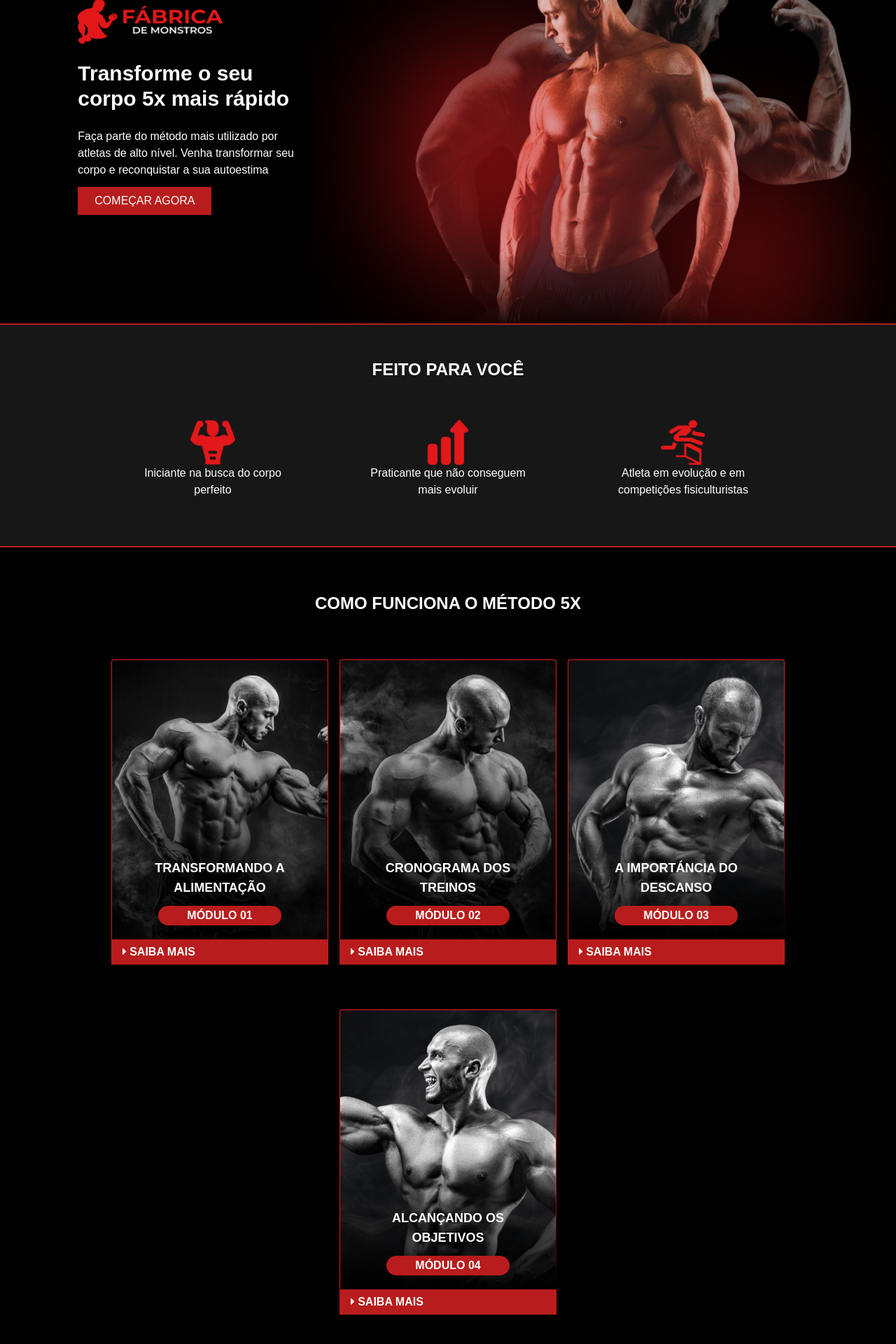
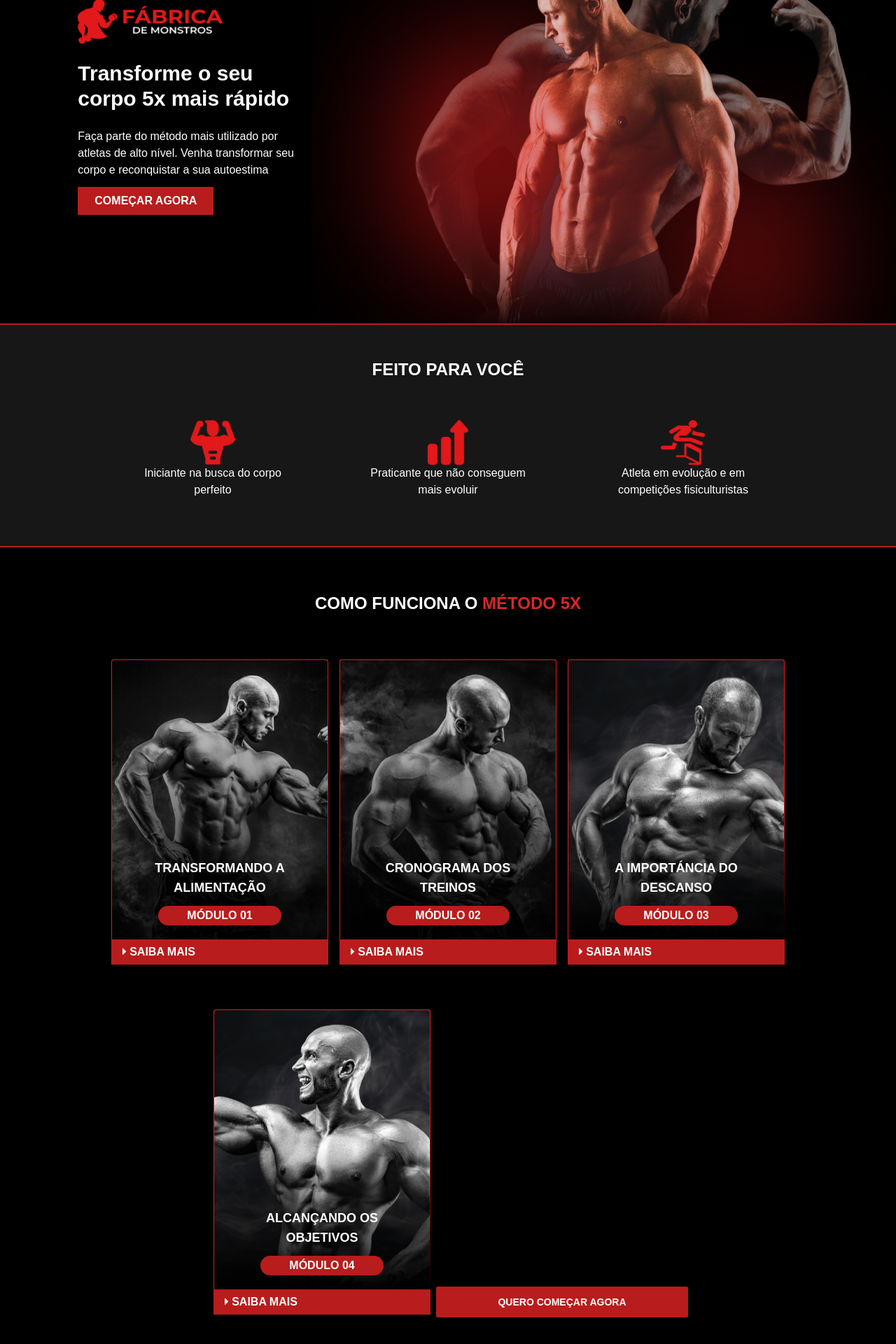
Before and after one commit to PedroRTC/fabrica-de-monstros, a JavaScript app: page / in a window 1280 px wide. Shown: the part 168-2088 px from the top of the page at 70% size. Built offline with nearby package versions, Linux system fonts and the light colour scheme; the HTML template or start-up script is replaced by a standard one.

Commit message:
trocando a cor  do titulo método 5x da seção

```diff
--- a/src/App.js
+++ b/src/App.js
@@ -31,7 +31,7 @@ function App() {
 
       <section className="  text-center  h-auto py-16 text-white">
         <h2 className="text-2xl font-bold text-center">
-          COMO FUNCIONA O MÉTODO 5X
+          COMO FUNCIONA O <spa className="text-red-600">MÉTODO 5X</spa>
         </h2>
 
         <Card
@@ -58,6 +58,9 @@ function App() {
           buttonCard="MÓDULO 04"
           moreInfoButton="SAIBA MAIS"
         />
+        <button className="m-auto mt-10 [width:360px;] h-11 rounded-sm bg-red-700 font-bold text-sm">
+          QUERO COMEÇAR AGORA
+        </button>
       </section>
     </>
   );
--- a/src/components/Header.js
+++ b/src/components/Header.js
@@ -16,7 +16,9 @@ export default function Header({
           <h1 className="text-3xl py-3 font-extrabold">{titleHeader}</h1>
           <p className="py-3">{descriptionHeader}</p>
 
-          <button className="bg-red-700 py-2 px-6">{buttonHeader}</button>
+          <button className="bg-red-700 py-2 px-6 font-bold">
+            {buttonHeader}
+          </button>
         </div>
       </section>
 
```
